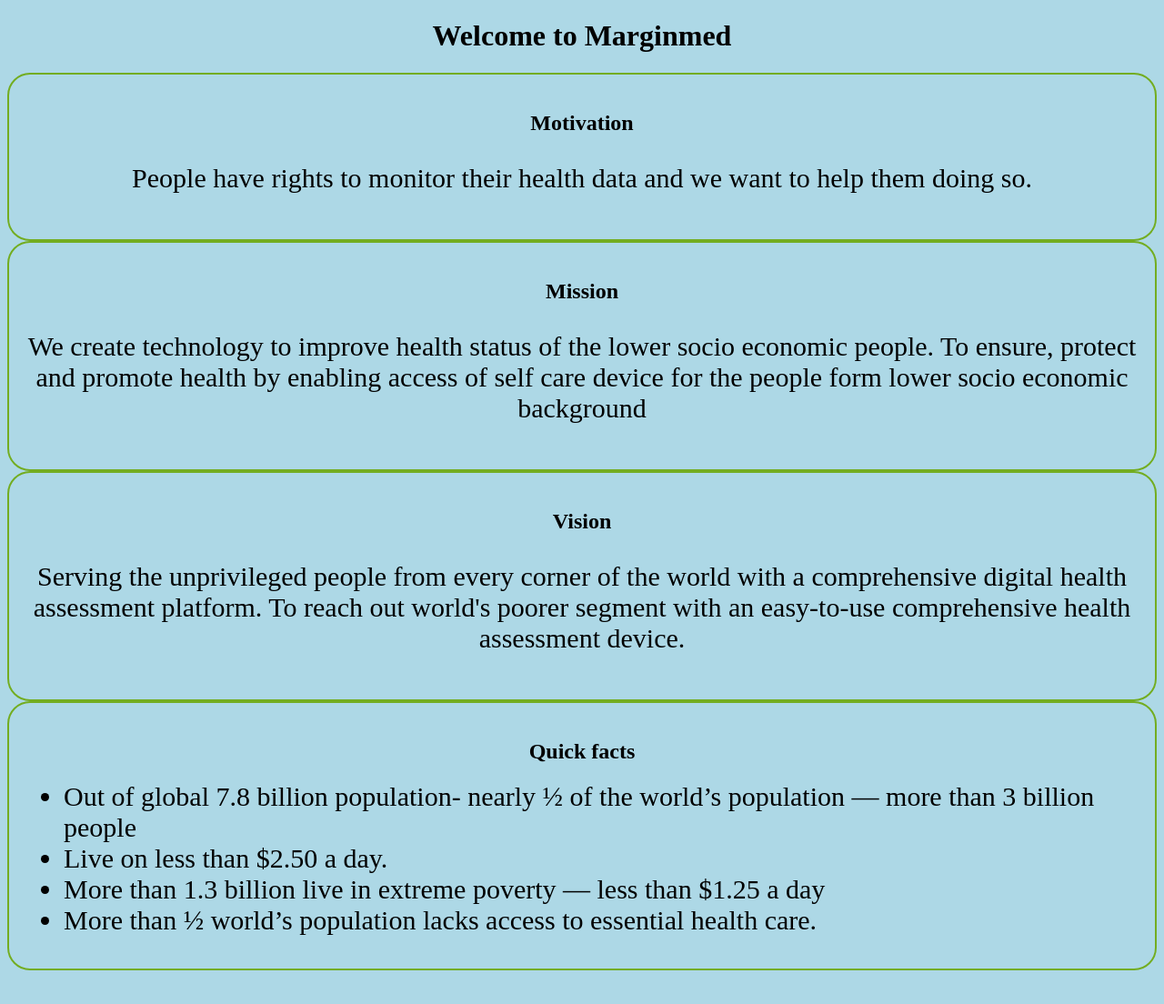
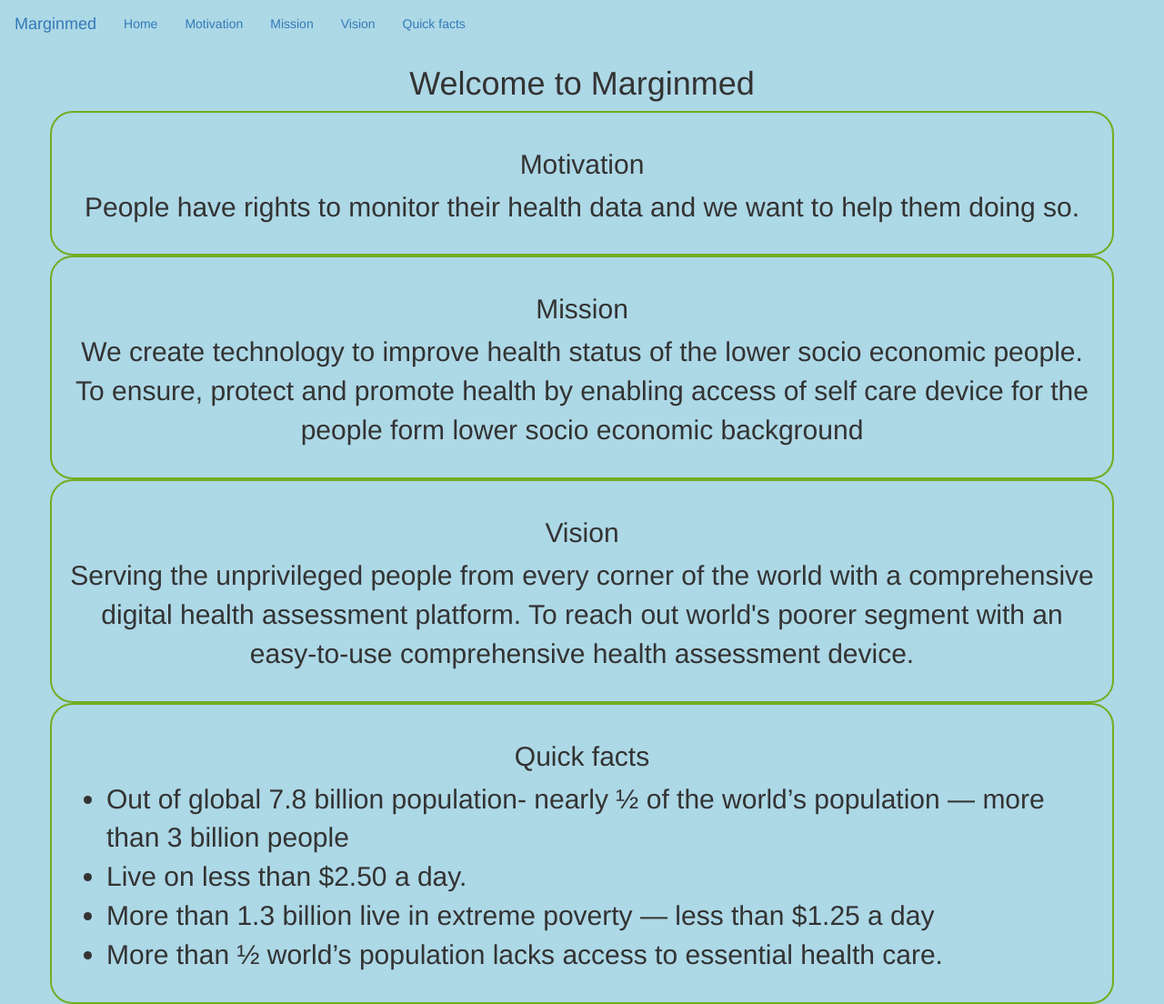
Before and after one commit to marginmed/marginmed.github.io, a plain HTML site: page index.html in a window 1280 px wide. Shown: the whole page at 91% size. Before the commit the page ends 1075 px from the top, so only its background shows below. Drawn offline with nearby package versions, Linux system fonts and the light colour scheme.

Commit message:
navbar working properly

```diff
--- a/index.html
+++ b/index.html
@@ -3,39 +3,44 @@
 <head>
 
 	<meta charset="utf-8">
-    <meta name="viewport" content="width=device-width, initial-scale=1, shrink-to-fit=no">
+    <meta name="viewport" content="width=device-width, initial-scale=1">
+  <link rel="stylesheet" href="https://maxcdn.bootstrapcdn.com/bootstrap/3.4.1/css/bootstrap.min.css">
+  <script src="https://ajax.googleapis.com/ajax/libs/jquery/3.5.1/jquery.min.js"></script>
+  <script src="https://maxcdn.bootstrapcdn.com/bootstrap/3.4.1/js/bootstrap.min.js"></script>
 
 	<link rel="stylesheet" type="text/css" href="style.css">
-	<!-- <link rel="stylesheet" href="https://stackpath.bootstrapcdn.com/bootstrap/4.3.1/css/bootstrap.min.css" integrity="sha384-ggOyR0iXCbMQv3Xipma34MD+dH/1fQ784/j6cY/iJTQUOhcWr7x9JvoRxT2MZw1T" crossorigin="anonymous"> -->
+
 	<title>Welcome to Marginmed</title>
 </head>
 <body>
 
 
-	<!-- <nav class="navbar navbar-default">
+	<nav class="navbar  navbar-dark">
 		<div class="container-fluid">
 
 			<div class="navbar-header">
 				<a class="navbar-brand" href="#">Marginmed</a>
 			</div>
 
-			<ul class="navbar-nav">
+			<ul class="nav navbar-nav">
 				<li class="nav-item active"> <a href="#">Home</a> </li>
-				<li class="nav-item"> <a href="#motivation">Motivation</a> </li>
+				<li > <a href="#motivation">Motivation</a> </li>
 				<li class="nav-item"> <a href="#mission">Mission</a> </li>
 				<li class="nav-item"> <a href="#vision">Vision</a> </li>
+				<li class="nav-item"> <a href="#quick_facts">Quick facts</a> </li>
 			</ul>
 
 		</div>
 
-	</nav> -->
+	</nav>
+
 
 
 	<h1 style="text-align: center;">Welcome to Marginmed</h1>
 
 	<!-- <h2 style="text-align: center;" >Stay tuned for more update</h2> -->
 
-	<div id = 'motivation'>
+	<div class = 'container' id = 'motivation'>
 
 	<h2 style="text-align: center;"> Motivation </h2>
 
@@ -44,7 +49,7 @@
 	</p>
 
 	</div>
-	<div id = 'mission'>
+	<div class = 'container' id = 'mission'>
 
 		<h2 style="text-align: center;"> Mission </h2>
 		<p style="text-align: center;font-size: 30px">
@@ -52,7 +57,7 @@
 			To ensure, protect and promote health by enabling access of self care device for the people form lower socio economic background
 		</p>
 	</div>
-	<div id = 'vision'>
+	<div class = 'container' id = 'vision'>
 		<h2 style="text-align: center;"> Vision </h2>
 
 		<p style="text-align: center; font-size: 30px">
@@ -62,7 +67,7 @@
 
 	</div>
 
-	<div id = 'quick_facts'>
+	<div class = 'container' id = 'quick_facts'>
 		<h2 style="text-align: center;"> Quick facts </h2>
 
 			<ul>
@@ -76,26 +81,9 @@
 	</div>
 
 
-	<!-- <div id = 'our_technology'>
-		<h2 style="text-align: center;"> Our technology </h2>
 
-		<p>
 
-		</p>
 
-	</div>
-	<div id = 'mission'>
-		<h2 style="text-align: center;"> Mission </h2>
-
-		<p>
-
-		</p>
-
-	</div> -->
-
-	<script src="https://code.jquery.com/jquery-3.3.1.slim.min.js" integrity="sha384-q8i/X+965DzO0rT7abK41JStQIAqVgRVzpbzo5smXKp4YfRvH+8abtTE1Pi6jizo" crossorigin="anonymous"></script>
-	<script src="https://cdnjs.cloudflare.com/ajax/libs/popper.js/1.14.7/umd/popper.min.js" integrity="sha384-UO2eT0CpHqdSJQ6hJty5KVphtPhzWj9WO1clHTMGa3JDZwrnQq4sF86dIHNDz0W1" crossorigin="anonymous"></script>
-	<script src="https://stackpath.bootstrapcdn.com/bootstrap/4.3.1/js/bootstrap.min.js" integrity="sha384-JjSmVgyd0p3pXB1rRibZUAYoIIy6OrQ6VrjIEaFf/nJGzIxFDsf4x0xIM+B07jRM" crossorigin="anonymous"></script>
 
 </body>
 </html>
```
